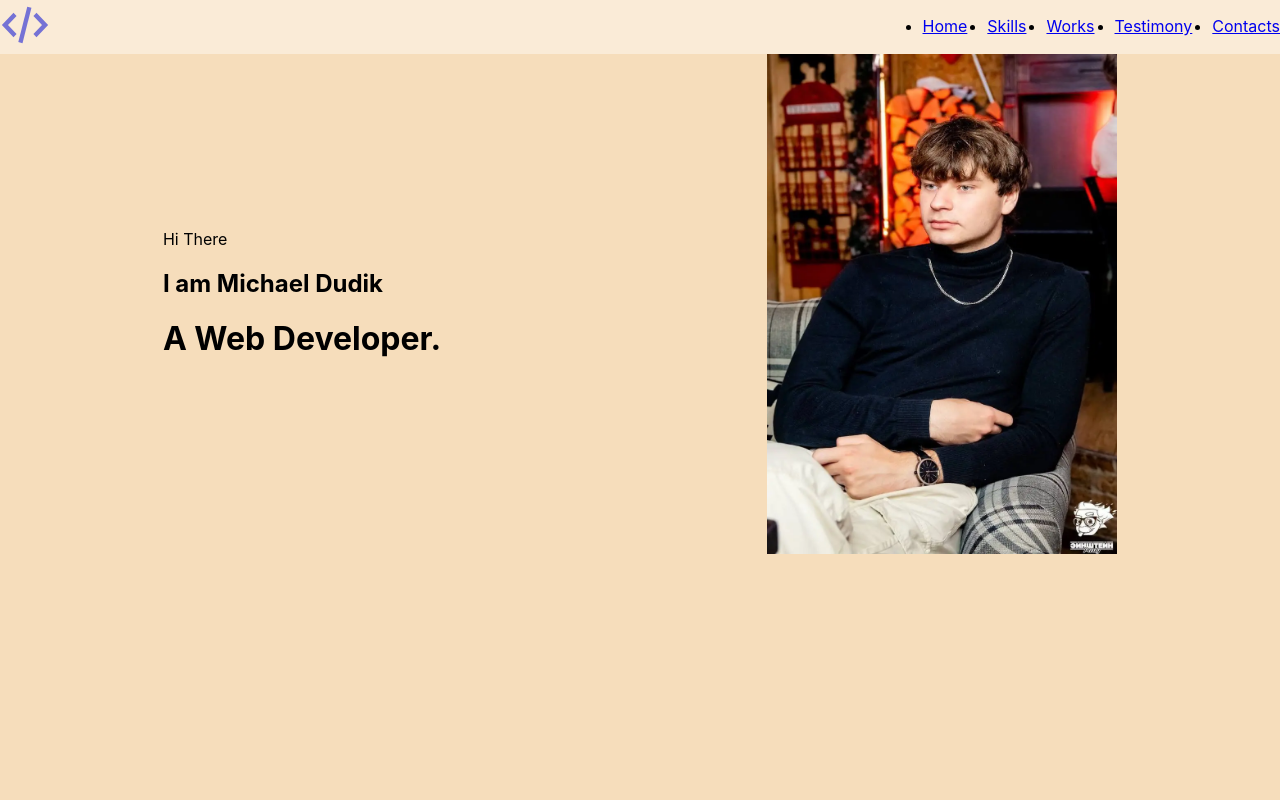
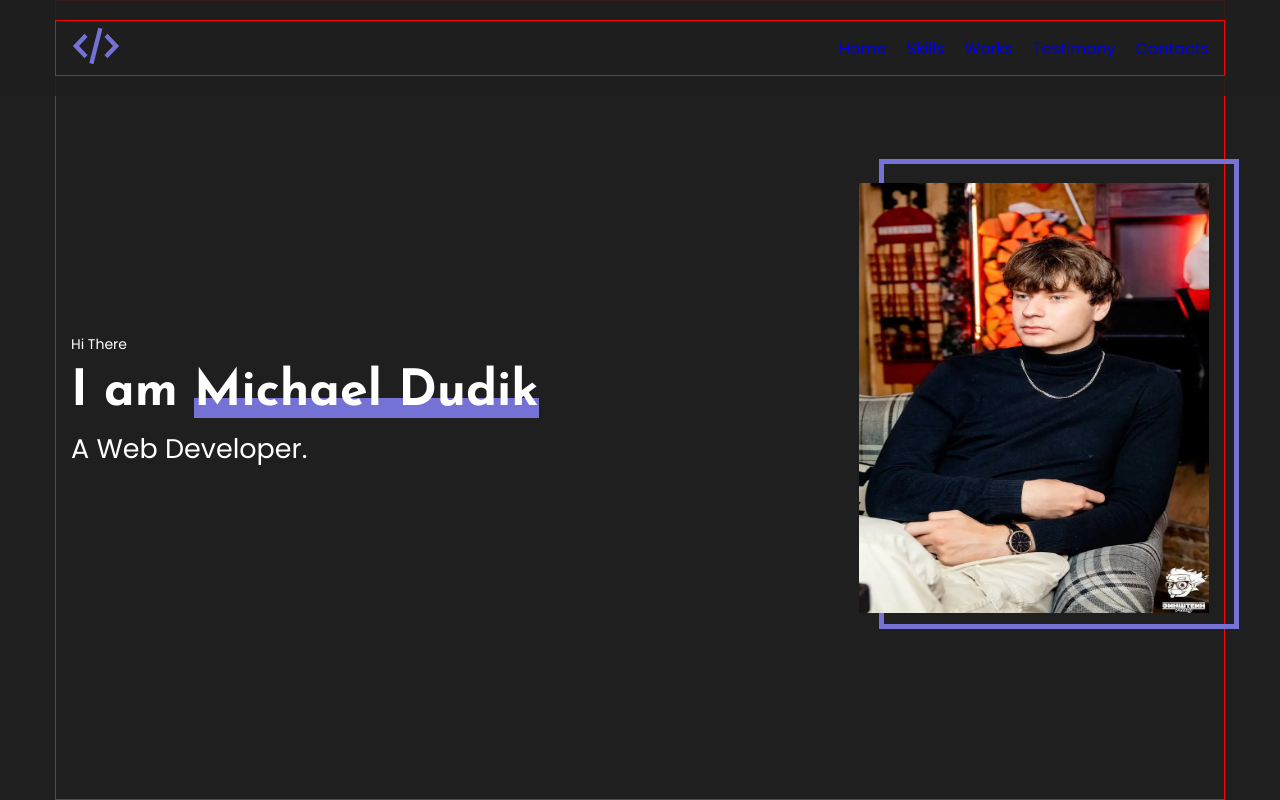
Before and after one commit to Dudziecki/Portfolio-project, a React app: page / in a window 1280 px wide. Shown: the top 800 px of the page. Built offline with nearby package versions, Linux system fonts and the light colour scheme.

Commit message:
Styles in main is done

```diff
--- a/public/index.html
+++ b/public/index.html
@@ -3,6 +3,13 @@
   <head>
     <meta charset="utf-8" />
     <link rel="icon" href="%PUBLIC_URL%/favicon.svg" />
+
+    <link rel="preconnect" href="https://fonts.googleapis.com">
+    <link rel="preconnect" href="https://fonts.gstatic.com" crossorigin>
+    <link href="https://fonts.googleapis.com/css2?family=Josefin+Sans:ital,wght@0,100..700;1,100..700&family=Poppins&display=swap" rel="stylesheet"><link rel="preconnect" href="https://fonts.googleapis.com">
+    <link rel="preconnect" href="https://fonts.gstatic.com" crossorigin>
+    <link href="https://fonts.googleapis.com/css2?family=Josefin+Sans:ital,wght@0,100..700;1,100..700&family=Poppins&display=swap" rel="stylesheet">
+
     <meta name="viewport" content="width=device-width, initial-scale=1" />
     <meta name="theme-color" content="#000000" />
     <meta
--- a/src/components/FlexWrapper.tsx
+++ b/src/components/FlexWrapper.tsx
@@ -12,4 +12,5 @@ export const FlexWrapper = styled.div<FlexWrapperPropsType>`
     justify-content: ${props=> props.justify || 'flex-start'};
     align-items: ${props=> props.align || 'stretch'};
     flex-wrap: ${props=> props.wrap || 'nowrap'};
+    height: 100%;
 `
--- a/src/index.css
+++ /dev/null
@@ -1,13 +0,0 @@
-body {
-  margin: 0;
-  font-family: -apple-system, BlinkMacSystemFont, 'Segoe UI', 'Roboto', 'Oxygen',
-    'Ubuntu', 'Cantarell', 'Fira Sans', 'Droid Sans', 'Helvetica Neue',
-    sans-serif;
-  -webkit-font-smoothing: antialiased;
-  -moz-osx-font-smoothing: grayscale;
-}
-
-code {
-  font-family: source-code-pro, Menlo, Monaco, Consolas, 'Courier New',
-    monospace;
-}
--- a/src/index.tsx
+++ b/src/index.tsx
@@ -1,16 +1,17 @@
 import React from 'react';
 import ReactDOM from 'react-dom/client';
-import './index.css';
 import App from './App';
 import reportWebVitals from './reportWebVitals';
+import {GlobalStyled} from "./styles/GlobalStyled";
 
 const root = ReactDOM.createRoot(
   document.getElementById('root') as HTMLElement
 );
 root.render(
-  <React.StrictMode>
-    <App />
-  </React.StrictMode>
+    <React.StrictMode>
+        <GlobalStyled/>
+        <App/>
+    </React.StrictMode>
 );
 
 // If you want to start measuring performance in your app, pass a function
--- a/src/layout/header/Header.tsx
+++ b/src/layout/header/Header.tsx
@@ -1,22 +1,37 @@
 import React, {Component} from 'react';
 import {Logo} from "../../components/logo/Logo";
-import {Menu} from "../../components/menu/Menu";
+
 import styled from "styled-components";
+import {Container} from "../../styles/Container";
+import {FlexWrapper} from "../../components/FlexWrapper";
+import {HeaderMenu} from "./headerMenu/HeaderMenu";
 
 const Items = ["Home", "Skills", "Works", "Testimony", "Contacts"]
 export const Header = () => {
 
     return (
         <StyledHeader>
-            <Logo/>
-            <Menu menuItems={Items}/>
+            <Container>
+                <FlexWrapper justify="space-between" align={"center"}>
+                    <Logo/>
+                    <HeaderMenu menuItems={Items}/>
+                </FlexWrapper>
+
+            </Container>
+
         </StyledHeader>
     );
 
 };
 
 const StyledHeader = styled.header`
-    background-color: antiquewhite;
+    background:rgba(31,31,32,0.9);
     display: flex;
     justify-content: space-between;
+    padding:20px 0;
+    position:fixed;
+    top:0;
+    left:0;
+    right:0;
+    z-index:99999;
 `
--- a/src/components/menu/Menu.tsx
+++ b/src/layout/header/headerMenu/HeaderMenu.tsx
@@ -1,7 +1,7 @@
 import React from 'react';
 import styled from "styled-components";
 
-export const Menu = (props: { menuItems: Array<string> }) => {
+export const HeaderMenu = (props: { menuItems: Array<string> }) => {
     return (
         <StyledMenu>
             <ul>
--- a/src/layout/sections/main/Main.tsx
+++ b/src/layout/sections/main/Main.tsx
@@ -2,34 +2,85 @@ import React from 'react';
 import styled from "styled-components";
 import photo from '../../../assets/images/photo.webp'
 import {FlexWrapper} from "../../../components/FlexWrapper";
+import {Container} from "../../../styles/Container";
+import {theme} from "../../../styles/Theme";
 
 export const Main = () => {
     return (
         <StyledMain>
-            <FlexWrapper align={"center"} justify={"space-around"}>
+            <Container>
+                <FlexWrapper align={"center"} justify={"space-between"}>
 
-                <div>
-                    <span>Hi There</span>
-                    <Name>I am Michael Dudik</Name>
-                    <MainTitle>A Web Developer. </MainTitle>
-                </div>
+                    <div>
+                        <SmallText>Hi There</SmallText>
+                        <Name>I am <span>Michael Dudik</span></Name>
+                        <MainTitle>A Web Developer. </MainTitle>
+                    </div>
+                    <ImageWrapper>
+                        <Photo src={photo}/>
+                    </ImageWrapper>
 
-                <Photo src={photo}/>
-            </FlexWrapper>
+                </FlexWrapper>
+            </Container>
+
         </StyledMain>
     );
 };
-const StyledMain= styled.div`
+const StyledMain = styled.section`
     min-height: 100vh;
     background-color: #f6ddbb;
+    display:flex;
+
 `
 const Photo = styled.img`
     width: 350px;
-    height: 500px;
+    height: 430px;
     object-fit: center;
 `
 const Name = styled.h2`
+    font-weight: 700;
+    font-size: 50px;
+    font-family: "Josefin Sans", sans-serif;
+    margin:10px 0;
+    z-index:0;
+    span{
+        position:relative;
+        z-index:0;
+        &::before{
+            content:"";
+            display:inline-block;
+            width: 100%;
+            height: 20px;
+            background-color: ${theme.colors.accent};
+
+            position:absolute;
+            bottom:0;
+            z-index:-1;
+        }
+    }
+`
+const MainTitle = styled.h1`
+    font-weight: 400;
+    font-size: 27px;
 
 `
-const MainTitle=styled.h1`
+const SmallText = styled.span`
+    font-weight: 400;
+    font-size: 14px;
 `
+ const ImageWrapper =styled.div`
+     position:relative;
+     z-index:0;
+    &::before{
+        content:"";
+        display:inline-block;
+        width: 360px;
+        height: 470px;
+        border:5px solid ${theme.colors.accent};
+
+        position:absolute;
+        top:-24px;
+        left:20px;
+        z-index:-1;
+    }
+ `
--- a/src/layout/sections/works/Works.tsx
+++ b/src/layout/sections/works/Works.tsx
@@ -1,11 +1,12 @@
 import React from 'react';
 import styled from "styled-components";
 import {SectionTitle} from "../../../components/SectionTitle";
-import {Menu} from "../../../components/menu/Menu";
+
 import {FlexWrapper} from "../../../components/FlexWrapper";
 import {Work} from "./work/Work";
 import socialImg from "../../../assets/images/project-1.webp"
 import timerImg from "../../../assets/images/project-2.webp"
+import {HeaderMenu} from "../../header/headerMenu/HeaderMenu";
 
 const workItems = ["All", "Landing Page", "React", "Spa"]
 
@@ -13,7 +14,7 @@ export const Works = () => {
     return (
         <StyledWorks>
             <SectionTitle>My works</SectionTitle>
-            <Menu menuItems={workItems}/>
+            <HeaderMenu menuItems={workItems}/>
             <FlexWrapper justify={"space-around"}>
                 <Work title={"Social Network"} text={"Lorem ipsum dolor sit amet, consectetur adipisicing elit, sed do eiusmod tempor incididunt ut labore et dolore magna aliqua Ut enim. Lorem ipsum dolor sit amet, consectetur adipisicing elit."} src={socialImg}/>
                 <Work title={"Timer"} text={"Lorem ipsum dolor sit amet, consectetur adipisicing elit, sed do eiusmod tempor incididunt ut labore et dolore magna aliqua Ut enim. Lorem ipsum dolor sit amet, consectetur adipisicing elit."} src={timerImg}/>
--- /dev/null
+++ b/src/styles/Container.ts
@@ -0,0 +1,10 @@
+import styled from "styled-components";
+
+export const Container = styled.div`
+    max-width: 1170px;
+    width: 100%;
+    margin: 0 auto;
+    min-height: 100%;
+    padding: 0 15px;
+    border:1px solid red;
+`
--- /dev/null
+++ b/src/styles/GlobalStyled.ts
@@ -0,0 +1,39 @@
+import React from 'react';
+import {createGlobalStyle} from "styled-components";
+import {theme} from "./Theme";
+
+export const GlobalStyled = createGlobalStyle`
+    *,
+    *::before,
+    *::after{
+        margin: 0;
+        padding: 0;
+        box-sizing: border-box;
+    }
+    body{
+        margin: 0;
+        font-family: "Poppins", sans-serif;
+        font-weight: 400;
+        font-style: normal;
+        -webkit-font-smoothing: antialiased;
+        -moz-osx-font-smoothing: grayscale;
+        color:${theme.colors.textColor};
+        line-height: 1.2;
+    }
+    a{
+        text-decoration: none;
+    }
+    ul{
+        list-style:none;
+    }
+    button{
+        background-color: unset;
+        border: none;
+    }
+    section:nth-of-type(odd){
+        background-color: ${theme.colors.primaryBg};
+    }
+    section:nth-of-type(even){
+        background-color: ${theme.colors.secondaryBg};
+    }
+`
--- /dev/null
+++ b/src/styles/Theme.ts
@@ -0,0 +1,8 @@
+export const theme ={
+    colors:{
+        primaryBg:"#1F1F20",
+        secondaryBg:"#252527",
+        accent:"#7572D5",
+        textColor:"#fff"
+    }
+}
```
